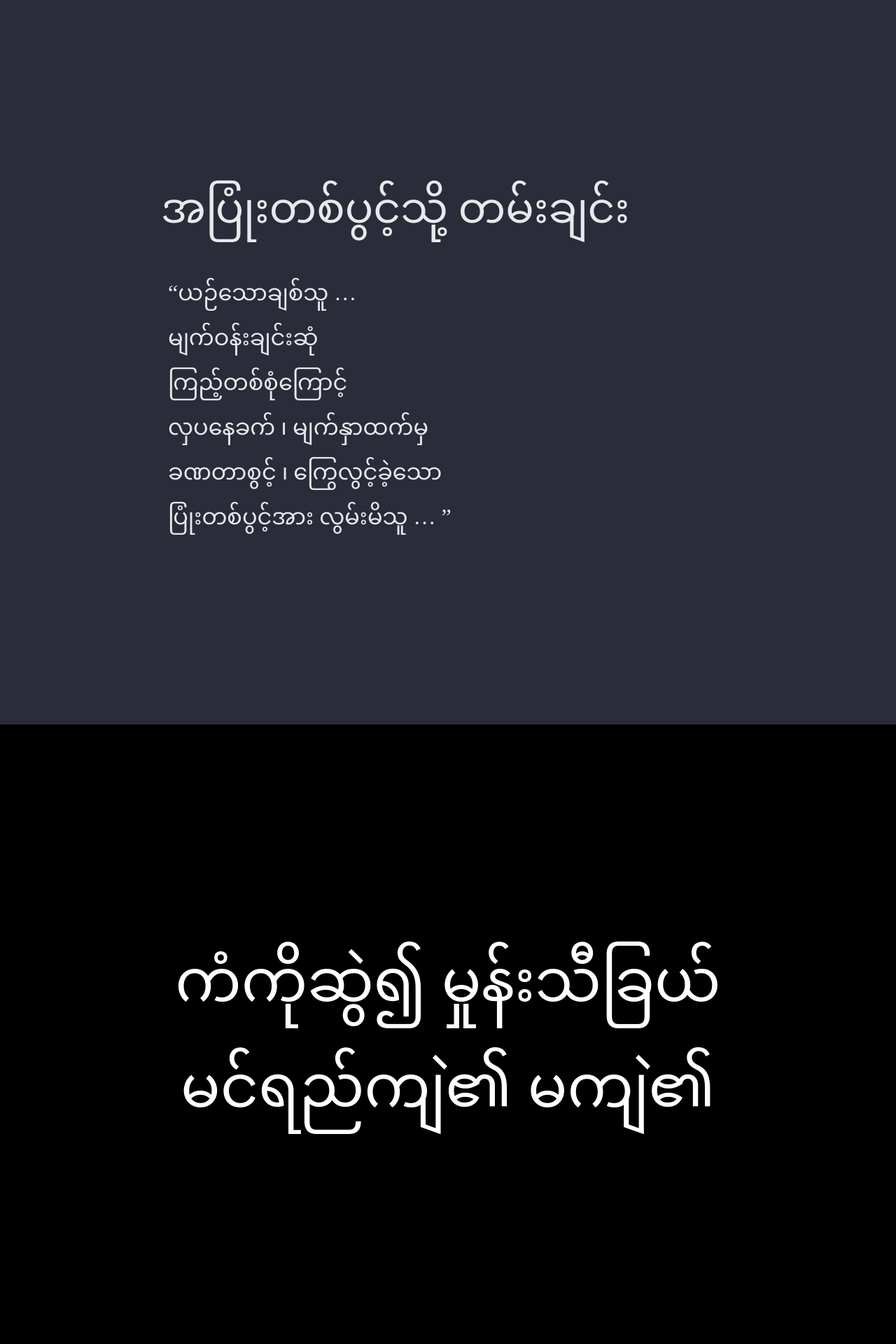
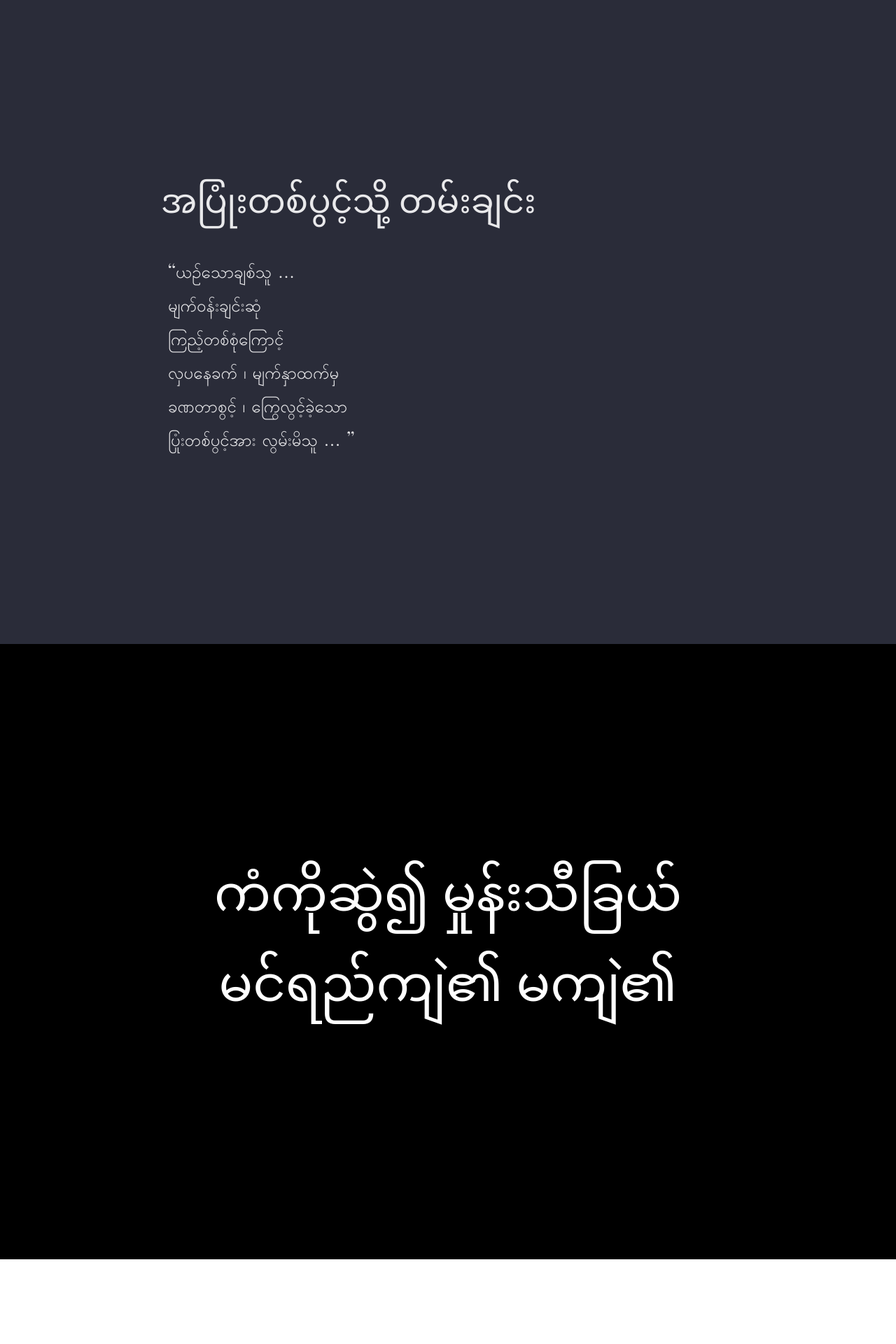
Before and after one commit to khzaw/beautiful-burmese-type, a Jekyll site: the page built from index.html, in a window 1280 px wide. Shown: the top 1920 px of the page at 70% size. Built offline with Jekyll 4.4.1, drawn with Linux system fonts in a browser that asks for light colours; some web fonts are replaced.

Commit message:
Minor modifications

```diff
--- a/_sass/_fonts.scss
+++ b/_sass/_fonts.scss
@@ -50,12 +50,12 @@
 @include font-face('NKSSmart2', 'NKSSmart2', 'NKSSmart2');
 @include font-face('NKSSmart3', 'NKSSmart3', 'NKSSmart3');
 @include font-face('NKSSmart4', 'NKSSmart4', 'NKSSmart4');
-@include font-face('Padauk', 'Padauk', 'Padauk');
+@include font-face('Padauk-Regular', 'Padauk-Regular', 'Padauk');
 @include font-face('Padauk', 'Padauk-Bold', 'Padauk', 'bold');
 @include font-face('Parabaik', 'Parabaik', 'Parabaik');
 @include font-face('Pyidaungsu', 'Pyidaungsu', 'Pyidaungsu');
 @include font-face('Noto Sans Myanmar', 'NotoSansMyanmar-Regular', 'NotoSansMyanmar');
-@include font-face('Noto Sans Myanmar', 'NotoSansMyanmar-Bold', 'NotoSansMyanmar', 'bold');
+@include font-face('Noto Sans Myanmar Bold', 'NotoSansMyanmar-Bold', 'NotoSansMyanmar', 'bold');
 @include font-face('Noto Sans Myanmar UI', 'NotoSansMyanmarUI', 'NotoSansMyanmarUI');
 @include font-face('Noto Sans Myanmar UI', 'NotoSansMyanmarUI-Bold', 'NotoSansMyanmarUI', 'bold');
 @include font-face('Ours-Unicode', 'Ours-Unicode', 'Ours-Unicode');
--- a/css/main.scss
+++ b/css/main.scss
@@ -115,12 +115,12 @@ footer { padding: 50px; text-align: center;
         margin: 0 0 40px 0;
         text-align: left;
         text-indent: -10px;
-        font: 60px/1.6 'Myanmar Sagar';
+        font: 48px/1.6 'Myanmar Gantgaw';
       }
 
       p {
         color: #e9e9eb;
-        font: 32px/2.0 'Myanmar Angoun';
+        font: 24px/2.0 'Padauk-Regular';
 
       }
     }
@@ -138,7 +138,7 @@ footer { padding: 50px; text-align: center;
       padding: 0 20px;
 
       p {
-        font:  84px/1.8 'Noto Sans Myanmar';
+        font:  72px/1.8 'Noto Sans Myanmar';
         color: #fff;
         margin: 0 0 20px 0;
         }
@@ -210,7 +210,7 @@ footer { padding: 50px; text-align: center;
     .text {
       max-width: $content-width;
       margin: 0 auto;
-      font: 48px/1.7 'Myanmar Pixel Smooth';
+      font: 36px/1.6 'Myanmar Pixel Smooth';
       color: #eee;
     }
   }
@@ -347,7 +347,7 @@ footer { padding: 50px; text-align: center;
       text-align: right;
       max-width: $content-width;
       margin: 0 auto;
-      font: 36px/1.8 'Myanmar Njaun';
+      font: 30px/1.6 'Myanmar Njaun';
       margin-right: 10%;
       p:nth-child(2) {
         margin-top: 50px;
@@ -370,7 +370,7 @@ footer { padding: 50px; text-align: center;
 
           h3 {
               color: #fff;
-              font-size: 68px;
+              font-size: 60px;
               line-height: 1.6;
               margin: 0 0 30px 0;
               font-family: 'Myanmar Pauklay', serif;
@@ -379,7 +379,7 @@ footer { padding: 50px; text-align: center;
 
           p {
               color: #fff;
-              font: 400 20px/1.8 'Masterpiece Uni Round';
+              font: 400 18px/1.8 'Masterpiece Uni Round';
               text-align: justify;
           }
       }
@@ -451,7 +451,7 @@ footer { padding: 50px; text-align: center;
         .first-word {
           float: left;
           color: #DE372F;
-          font: 75px/60px 'Noto Sans Myanmar UI';
+          font: 75px/60px 'Kamjing-2';
           padding: 4px 8px 12px 3px;
         }
 
```
Also changed, not shown: fonts/Padauk/Padauk-Regular.svg, fonts/Padauk/Padauk-Regular.ttf, fonts/Padauk/Padauk-Regular.woff, fonts/Padauk/Padauk-Regular.woff2, 1 other file.
